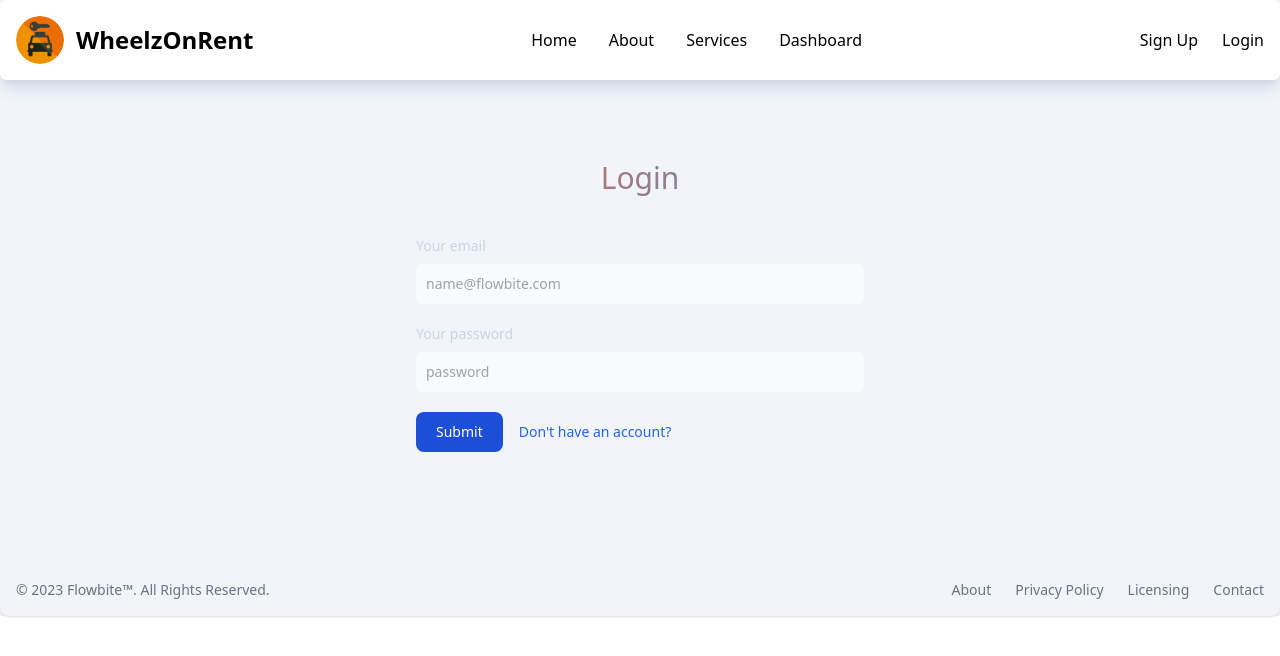
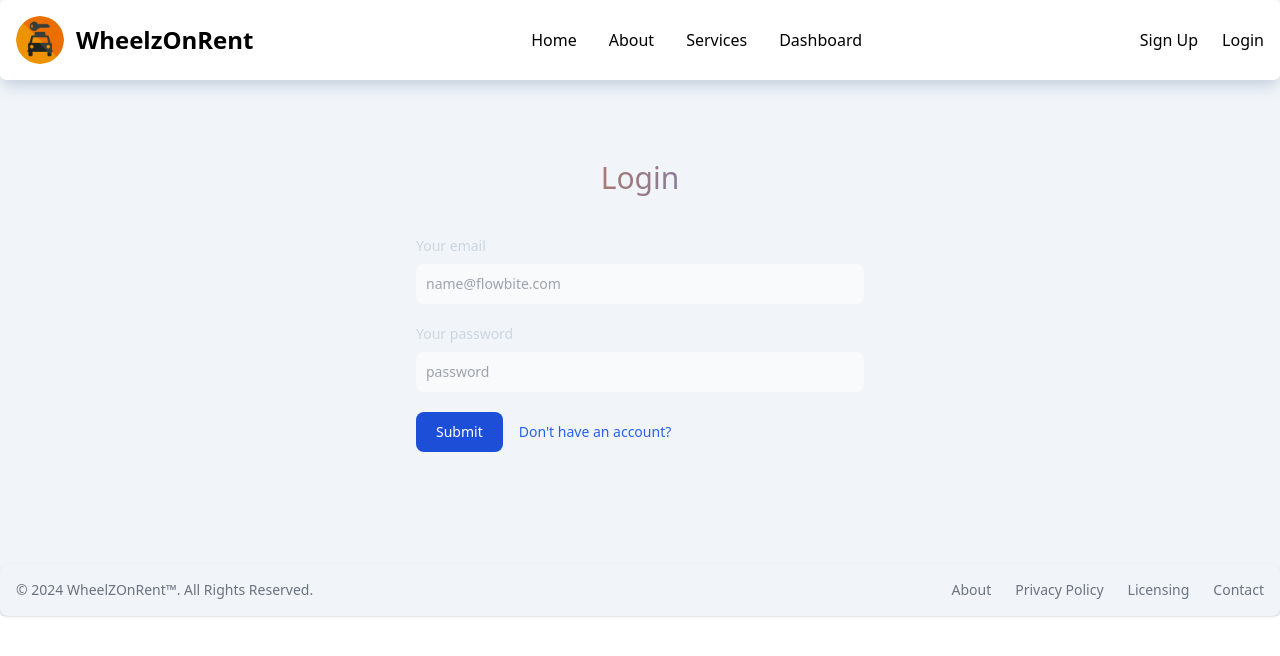
Before and after one commit to ahanaftanvir40/WheelZOnRent, a React (Vite) app in the folder frontend/: page /login in a window 1280 px wide. Shown: the top 656 px of the page. Built offline with nearby package versions, Linux system fonts and the light colour scheme; no server answers.

Commit message:
minor changes

```diff
--- a/frontend/src/components/Footer.jsx
+++ b/frontend/src/components/Footer.jsx
@@ -6,9 +6,9 @@ function Footer() {
 <footer className="bg-slate-100 m-auto rounded-lg shadow mt-8 dark:bg-gray-800">
   <div className="mx-auto p-4 md:flex md:items-center md:justify-between">
     <span className="text-sm text-gray-500 sm:text-center dark:text-gray-400">
-      © 2023{" "}
+      © 2024{" "}
       <Link to="https://flowbite.com/" className="hover:underline">
-        Flowbite™
+        WheelZOnRent™
       </Link>
       . All Rights Reserved.
     </span>
--- a/frontend/src/pages/Home.jsx
+++ b/frontend/src/pages/Home.jsx
@@ -74,7 +74,7 @@ function Home() {
         <div className='text-center  border-black max-w-sm'>
             <img className='m-auto max-w-20 max-h-20' src={rentcar} alt="" />
             <h1 className='text-xl text-slate-600 font-semibold mt-4'>Rent A Vehcile</h1>
-            <p className='text-sm text-slate-400 mt-2'>Select a date and wait for the approval.</p>
+            <p className='text-sm font-medium text-slate-400 mt-2'>Select a date and wait for the approval.</p>
 
         </div>
 
```
